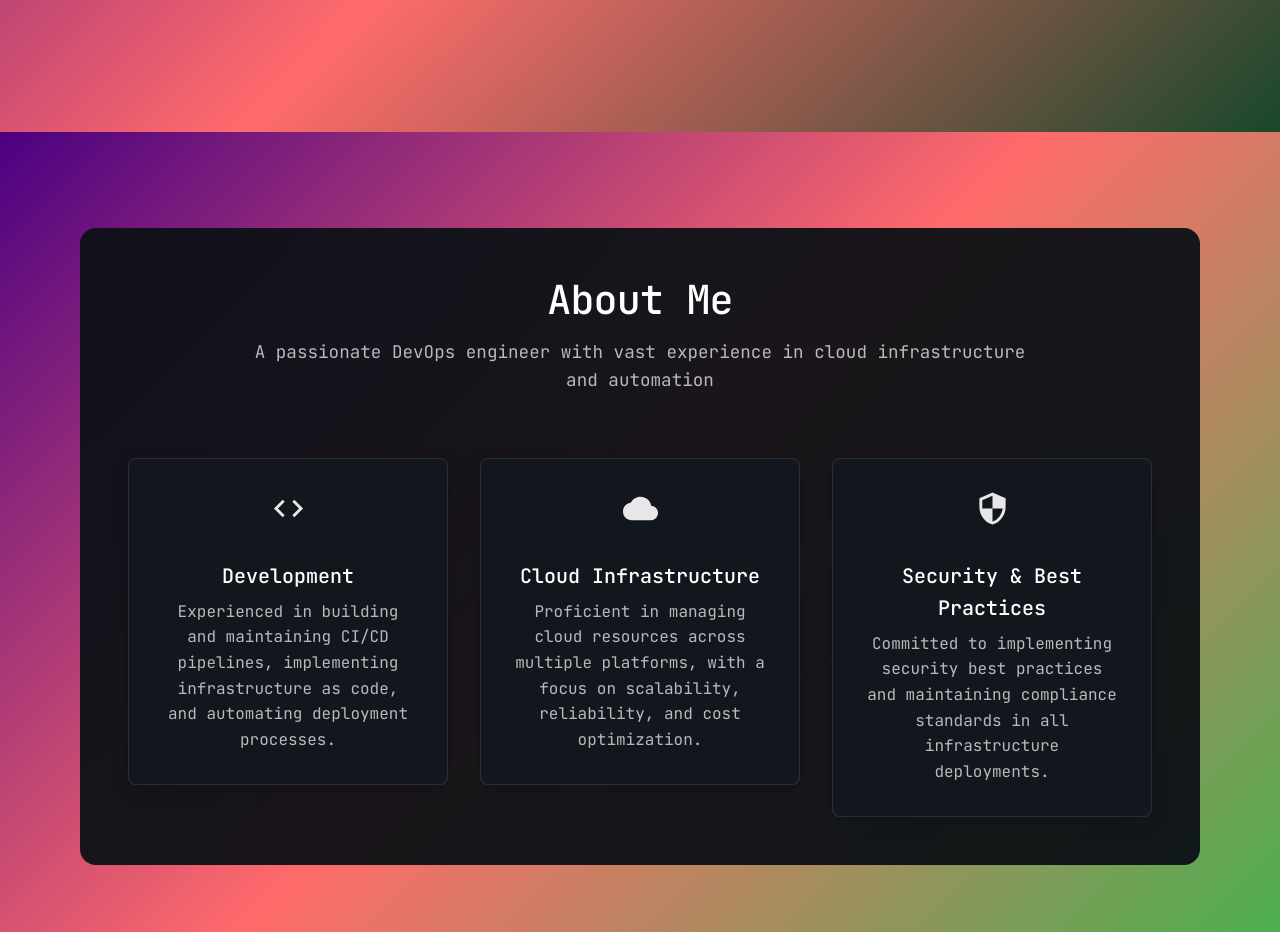
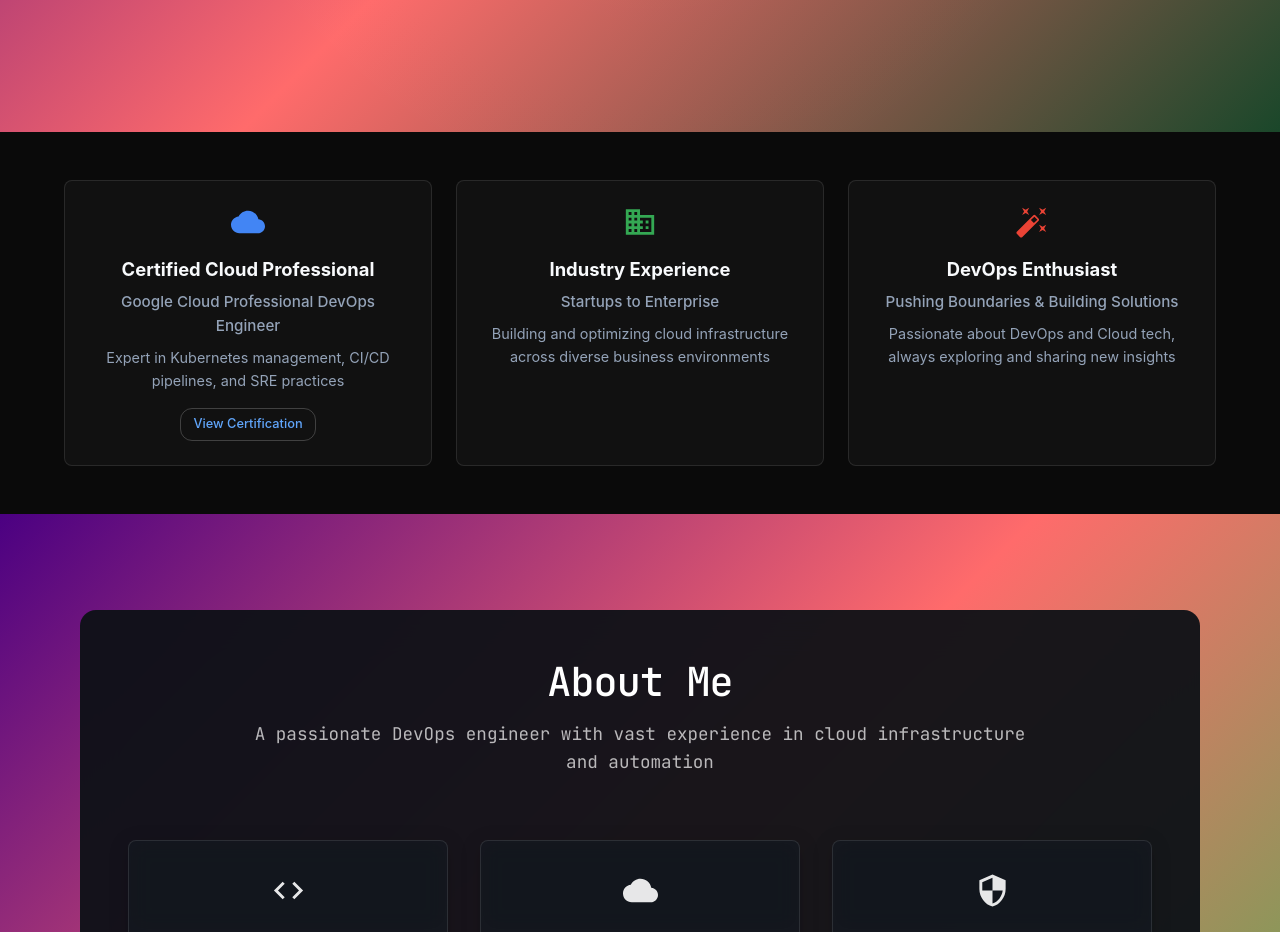
Before and after one commit to yanirw/guitarnetes2.0, a React (Create React App) app in the folder app/frontend/: page / in a window 1280 px wide. Shown: the part 780-1712 px from the top of the page. Built offline with nearby package versions, Linux system fonts and the light colour scheme.

Commit message:
working state

```diff
--- a/app/frontend/src/App.tsx
+++ b/app/frontend/src/App.tsx
@@ -8,6 +8,7 @@ import Articles from './components/Articles';
 import Projects from './components/Projects';
 import Contact from './components/Contact';
 import Footer from './components/Footer';
+import Expertise from './components/Expertise';
 
 const theme = createTheme({
   palette: {
@@ -99,6 +100,7 @@ function App() {
       <div>
         <Navbar />
         <Hero />
+        <Expertise />
         <Box
           component="main"
           sx={{
--- /dev/null
+++ b/app/frontend/src/components/Expertise.tsx
@@ -0,0 +1,129 @@
+import React from 'react';
+import { Box, Container, Paper, Typography, Grid, Button } from '@mui/material';
+import CloudIcon from '@mui/icons-material/Cloud';
+import BusinessIcon from '@mui/icons-material/Business';
+import AutomationIcon from '@mui/icons-material/AutoFixHigh';
+
+const certifications = [
+  {
+    title: 'Certified Cloud Professional',
+    subtitle: 'Google Cloud Professional DevOps Engineer',
+    description: 'Expert in Kubernetes management, CI/CD pipelines, and SRE practices',
+    icon: <CloudIcon sx={{ fontSize: 34, color: '#4285F4' }} />,
+    link: 'https://www.credly.com/badges/9c4f0920-5e64-4b51-a8e2-aa98b5f75d72/linked_in_profile',
+  },
+  {
+    title: 'Industry Experience',
+    subtitle: 'Startups to Enterprise',
+    description: 'Building and optimizing cloud infrastructure across diverse business environments',
+    icon: <BusinessIcon sx={{ fontSize: 34, color: '#34A853' }} />,
+  },
+  {
+    title: 'DevOps Enthusiast',
+    subtitle: 'Pushing Boundaries & Building Solutions',
+    description: 'Passionate about DevOps and Cloud tech, always exploring and sharing new insights',
+    icon: <AutomationIcon sx={{ fontSize: 34, color: '#EA4335' }} />,
+  }
+];
+
+const Expertise = () => {
+  return (
+    <Box
+      sx={{
+        bgcolor: '#0A0A0A',
+        py: 6,
+        position: 'relative',
+        zIndex: 1
+      }}
+    >
+      <Container maxWidth="lg">
+        <Grid container spacing={3} justifyContent="center">
+          {certifications.map((cert, index) => (
+            <Grid item xs={12} sm={6} md={4} key={index}>
+              <Paper
+                elevation={0}
+                sx={{
+                  p: 3,
+                  height: '100%',
+                  display: 'flex',
+                  flexDirection: 'column',
+                  alignItems: 'center',
+                  textAlign: 'center',
+                  backgroundColor: 'rgba(255, 255, 255, 0.03)',
+                  border: '1px solid rgba(255, 255, 255, 0.1)',
+                  transition: 'transform 0.2s ease-in-out',
+                  '&:hover': {
+                    transform: 'translateY(-5px)',
+                    backgroundColor: 'rgba(255, 255, 255, 0.05)'
+                  }
+                }}
+              >
+                {cert.icon}
+                <Typography
+                  variant="h6"
+                  sx={{
+                    mt: 2,
+                    mb: 0.75,
+                    fontSize: '1.15rem',
+                    fontWeight: 'bold',
+                    color: 'text.primary'
+                  }}
+                >
+                  {cert.title}
+                </Typography>
+                <Typography
+                  variant="subtitle2"
+                  color="text.secondary"
+                  gutterBottom
+                  sx={{
+                    fontSize: '0.95rem',
+                    mb: 1
+                  }}
+                >
+                  {cert.subtitle}
+                </Typography>
+                <Typography
+                  variant="body2"
+                  color="text.secondary"
+                  sx={{
+                    fontSize: '0.9rem',
+                    mb: cert.link ? 2 : 0
+                  }}
+                >
+                  {cert.description}
+                </Typography>
+                {cert.link && (
+                  <Button
+                    href={cert.link}
+                    target="_blank"
+                    rel="noopener noreferrer"
+                    variant="outlined"
+                    size="small"
+                    sx={{
+                      minWidth: 'auto',
+                      fontSize: '0.8rem',
+                      py: 0.5,
+                      px: 1.5,
+                      borderRadius: '12px',
+                      textTransform: 'none',
+                      borderColor: 'rgba(255, 255, 255, 0.2)',
+                      color: theme => theme.palette.primary.light,
+                      '&:hover': {
+                        borderColor: theme => theme.palette.primary.light,
+                        backgroundColor: 'rgba(96, 165, 250, 0.1)'
+                      }
+                    }}
+                  >
+                    View Certification
+                  </Button>
+                )}
+              </Paper>
+            </Grid>
+          ))}
+        </Grid>
+      </Container>
+    </Box>
+  );
+};
+
+export default Expertise;
```
